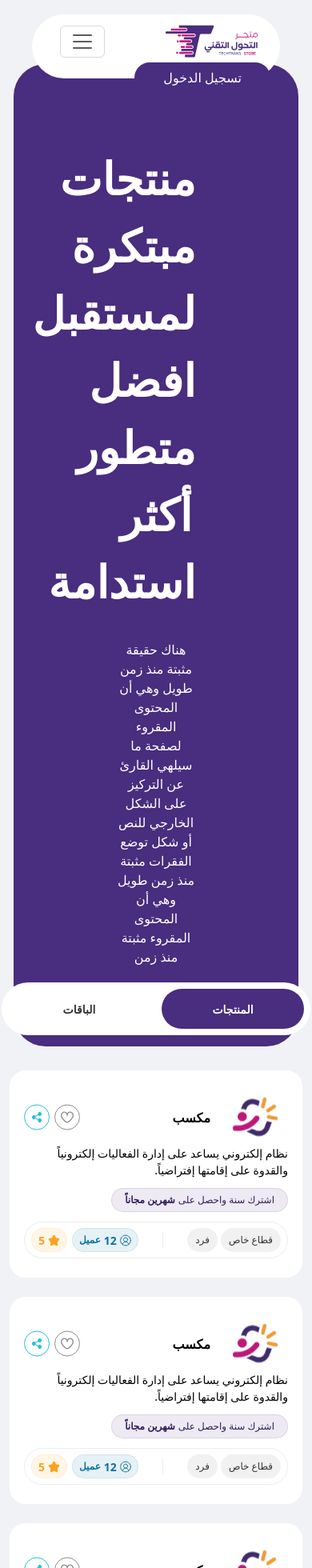
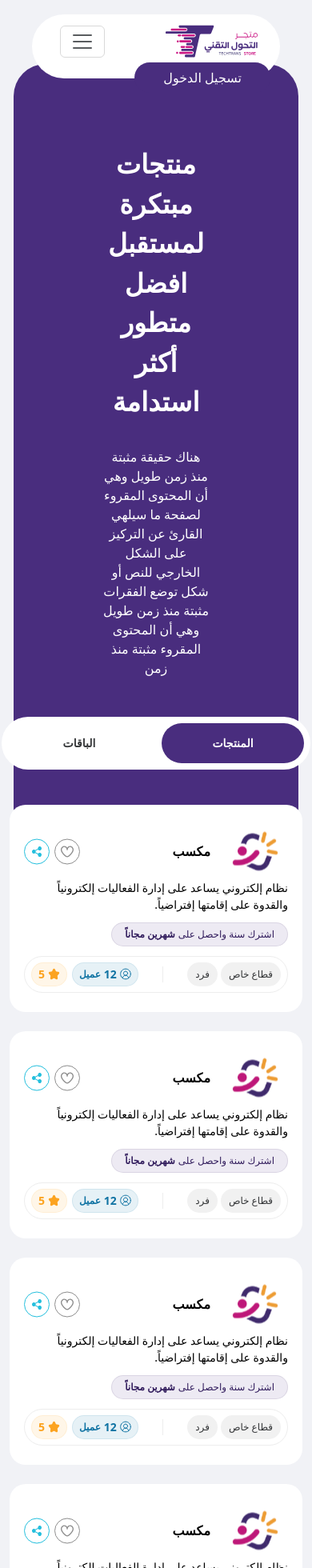
Before and after one commit to ma7moudemam/techtrans, a Vue app: page / in a window 390 px wide. Shown: the top 1960 px of the page at 80% size. Built offline with nearby package versions, Linux system fonts and the light colour scheme.

Commit message:
update design for mobile

```diff
--- a/src/assets/style/main.scss
+++ b/src/assets/style/main.scss
@@ -31,6 +31,10 @@ body {
 }
 .fs-56 {
   font-size: 56px;
+
+  @media (max-width:768px) {
+    font-size: 33px;
+  }
 }
 
 .fs-12{
--- a/src/components/landing.vue
+++ b/src/components/landing.vue
@@ -2,9 +2,9 @@
   <div class="landing">
     <div class="container">
       <div class="d-flex flex-column justify-content-center align-items-center ">
-        <div class="w-75 text-center  f-w-bold fs-56">منتجات مبتكرة لمستقبل افضل متطور أكثر استدامة</div>
+        <div class="col-12 col-lg-8 text-center  f-w-bold fs-56">منتجات مبتكرة لمستقبل افضل متطور أكثر استدامة</div>
 
-        <div class="w-75 text-center fs-16 f-w-regular mt-32">
+        <div class="col-12 col-lg-8 text-center fs-16 f-w-regular mt-32">
           هناك حقيقة مثبتة منذ زمن طويل وهي أن المحتوى المقروء لصفحة ما سيلهي
           القارئ عن التركيز على الشكل الخارجي للنص أو شكل توضع الفقرات مثبتة منذ
           زمن طويل وهي أن المحتوى المقروء مثبتة منذ زمن
@@ -31,6 +31,7 @@ export default {
   margin-left: 17px;
   margin-right: 17px;
   padding: 100px;
+  padding-bottom: 225px;
 }
 
 
--- a/src/components/mailNews.vue
+++ b/src/components/mailNews.vue
@@ -1,7 +1,7 @@
 <template>
   <div class="container">
     <div
-      class="mailContainer d-flex flex-column flex-md-row justify-content-between align-items-center"
+      class="mailContainer d-flex flex-column flex-md-row justify-content-between align-items-center gap-3"
     >
       <div class="d-flex flex-column gap-2 text-white">
         <div class="fs-24 f-w-medium">النشرة البريدية</div>
--- a/src/components/product-card.vue
+++ b/src/components/product-card.vue
@@ -8,8 +8,12 @@
         <div class="fs-18 f-w-bold text-black">مكسب</div>
       </div>
       <div class="d-flex align-items-center gap-6">
-        <div><img src="@/assets/images/icons/love.svg" alt="" class="cursor-p"/></div>
-        <div><img src="@/assets/images/icons/share.svg" alt="" class="cursor-p"/></div>
+        <div @click="toggleLove" class="cursor-p love-icon">
+          <img :src="isLoved ? lovedImage : defaultImage" alt="Love Icon" />
+        </div>
+        <div>
+          <img src="@/assets/images/icons/share.svg" alt="" class="cursor-p" />
+        </div>
       </div>
     </div>
     <!-- description -->
@@ -55,6 +59,18 @@ export default {
     msg: String,
     profitLabel: String,
     productDescription: String,
+  },
+  data() {
+    return {
+      isLoved: false, // Tracks the state of the love button
+      defaultImage: require("@/assets/images/icons/love.svg"), // Default image path
+      lovedImage: require("@/assets/images/icons/colredLove.svg"), // Image for active state
+    };
+  },
+  methods: {
+    toggleLove() {
+      this.isLoved = !this.isLoved; // Toggle the love button state
+    },
   },
 };
 </script>
@@ -104,8 +120,6 @@ export default {
   color: #fca320;
 }
 
-
-
 .clientNumber {
   background-color: rgba(16, 115, 163, 0.1);
   border: 1px solid rgba(16, 115, 163, 0.1);
@@ -121,15 +135,21 @@ export default {
   background-color: #ededed;
 }
 
-.clientType{
-  background-color: #F1F1F1;
+.clientType {
+  background-color: #f1f1f1;
   border-radius: 50px;
   // min-height: 30px;
   padding: 6px 10px;
   color: #333537;
-
-
 }
 
+.love-icon {
+  img {
+    transition: all 0.3s ease;
+  }
 
+  &:hover img {
+    transform: scale(1.1); /* Slight scaling effect on hover */
+  }
+}
 </style>
--- a/src/components/productsSection.vue
+++ b/src/components/productsSection.vue
@@ -53,10 +53,7 @@ export default {
   data() {
     return {
       activeIndex: 0, // Index of the currently active button
-      buttons: [
-        { label: "المنتجات" },
-        { label: "الباقات" },
-      ],
+      buttons: [{ label: "المنتجات" }, { label: "الباقات" }],
     };
   },
   methods: {
@@ -88,12 +85,9 @@ export default {
     }
 
     &.active {
-     background-color: #492D7E;
+      background-color: #492d7e;
       color: #fff; /* Active text color */
-
     }
   }
-
-
 }
 </style>
--- a/src/views/Home.vue
+++ b/src/views/Home.vue
@@ -36,7 +36,7 @@ export default {
 }
 
 .products {
-  margin-top: -80px; /* Adjust as needed for overlap */
+  margin-top: -176px; /* Adjust as needed for overlap */
   z-index: 2; /* Ensure this section is above the landing */
   background-color: transparent;
 }
```
Also changed, not shown: src/assets/images/icons/colredLove.svg (added).
